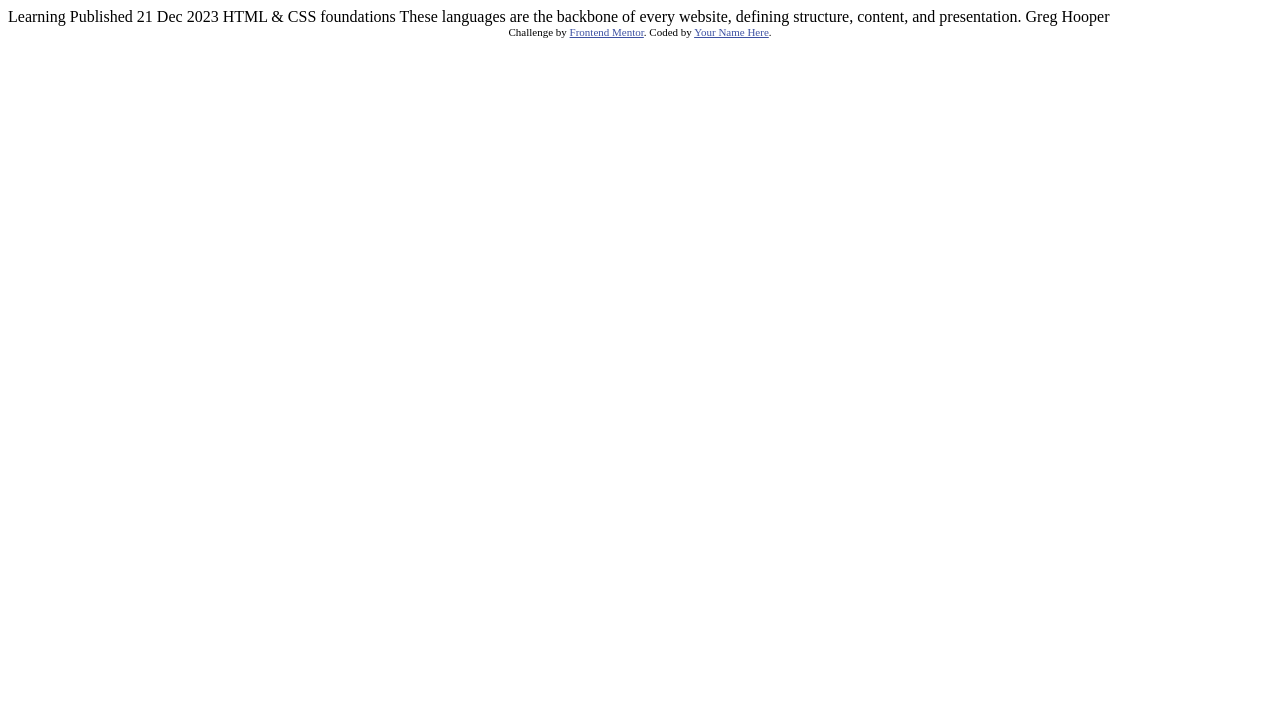
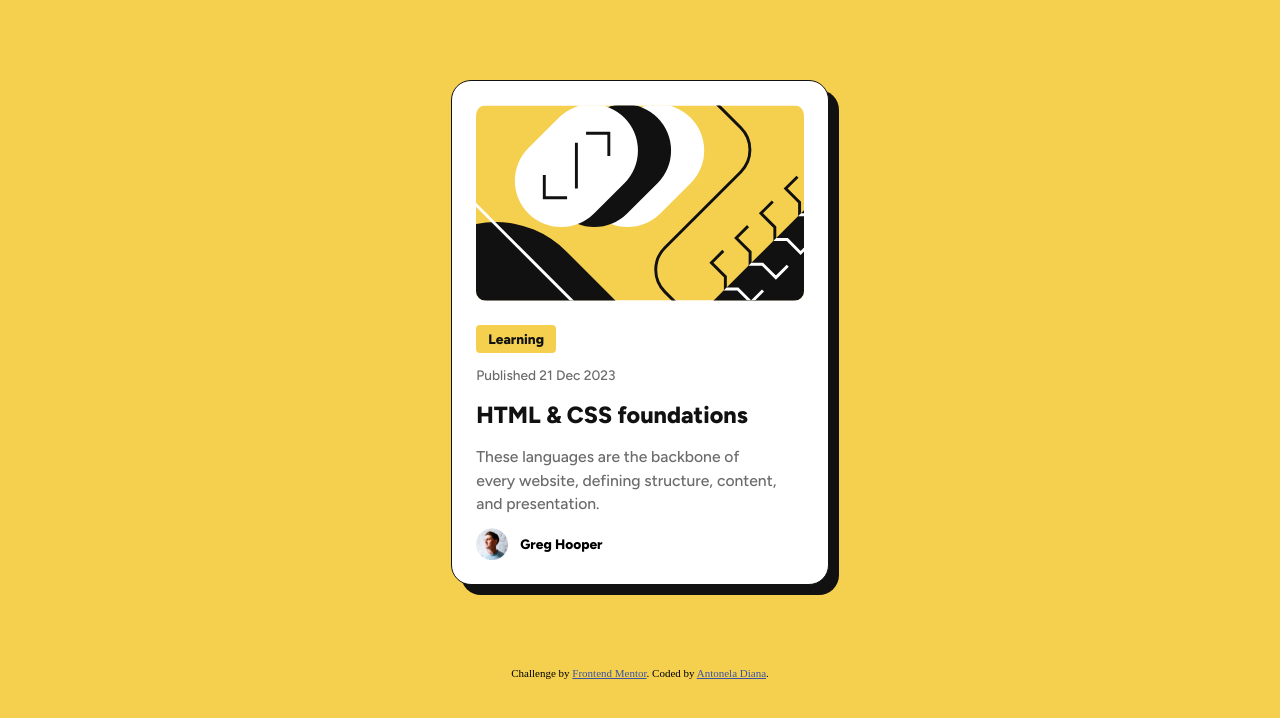
Before and after one commit to antoneladiana/2-blog-preview-card, a plain HTML site: page index.html in a window 1280 px wide. Drawn offline with Linux system fonts and the light colour scheme.

Commit message:
Add styles

```diff
--- a/index.html
+++ b/index.html
@@ -1,34 +1,66 @@
-<!DOCTYPE html>
+<!doctype html>
 <html lang="en">
   <head>
-  <meta charset="UTF-8">
-  <meta name="viewport" content="width=device-width, initial-scale=1.0"> <!-- displays site properly based on user's device -->
+    <meta charset="UTF-8" />
+    <meta name="viewport" content="width=device-width, initial-scale=1.0" />
 
-  <link rel="icon" type="image/png" sizes="32x32" href="./assets/images/favicon-32x32.png">
+    <!-- Title -->
+    <link
+      rel="icon"
+      type="image/png"
+      sizes="32x32"
+      href="./assets/images/favicon-32x32.png"
+    />
+    <title>Frontend Mentor | Blog Preview Card</title>
 
-  <title>Frontend Mentor | Blog preview card</title>
+    <!-- Google Fonts -->
+    <link rel="preconnect" href="https://fonts.googleapis.com" />
+    <link rel="preconnect" href="https://fonts.gstatic.com" crossorigin />
+    <link
+      href="https://fonts.googleapis.com/css2?family=Figtree:ital,wght@0,300..900;1,300..900&display=swap"
+      rel="stylesheet"
+    />
 
-  <!-- Feel free to remove these styles or customise in your own stylesheet 👍 -->
-  <style>
-    .attribution { font-size: 0.6875rem; text-align: center; }
-    .attribution a { color: hsl(228, 45%, 44%); }
-  </style>
+    <!-- CSS -->
+    <link rel="stylesheet" href="styles/reset.css" />
+    <link rel="stylesheet" href="styles/main.css" />
+    <style></style>
   </head>
   <body>
+    <!-- Main Content -->
+    <main>
+      <article class="card">
+        <img
+          class="card__image"
+          src="assets/images/illustration-article.svg"
+          alt=""
+        />
+        <div class="card__content">
+          <span class="card__badge">Learning</span>
+          <span class="card__date">Published 21 Dec 2023</span>
+          <a class="card__title" href="#">HTML & CSS foundations</a>
+          <!-- <h1 class="card__title">HTML & CSS foundations</h1> -->
+          <p class="card__description">
+            These languages are the backbone of every website, defining
+            structure, content, and presentation.
+          </p>
+          <div class="card__author">
+            <img
+              class="author__avatar"
+              src="assets/images/image-avatar.webp"
+              alt="Avatar of Greg Hooper."
+            />
+            <span class="author__name">Greg Hooper</span>
+          </div>
+        </div>
+      </article>
+    </main>
 
-  Learning
-
-  Published 21 Dec 2023
-
-  HTML & CSS foundations
-
-  These languages are the backbone of every website, defining structure, content, and presentation.
-
-  Greg Hooper
-
+    <!-- Attribution -->
     <footer class="attribution">
-    Challenge by <a href="https://www.frontendmentor.io?ref=challenge">Frontend Mentor</a>.
-    Coded by <a href="#">Your Name Here</a>.
+      Challenge by
+      <a href="https://www.frontendmentor.io?ref=3">Frontend Mentor</a>. Coded
+      by <a href="https://antoneladiana.github.io/">Antonela Diana</a>.
     </footer>
   </body>
 </html>
--- a/styles/main.css
+++ b/styles/main.css
@@ -0,0 +1,134 @@
+/* ========================================================================
+   GLOBAL STYLES
+======================================================================== */
+
+/* Variables */
+:root {
+  --color-yellow: #f4d04e;
+  --color-gray-950: #111111;
+  --color-gray-500: #6b6b6b;
+  --color-white: #ffffff;
+  --font-text-preset-1:
+    800 clamp(1.25rem, 1.162rem + 0.3756vw, 1.5rem)/1.5 "Figtree", sans-serif;
+  --font-text-preset-2:
+    500 clamp(0.875rem, 0.831rem + 0.1878vw, 1rem)/1.5 "Figtree", sans-serif;
+  --font-text-preset-3:
+    500 clamp(0.75rem, 0.706rem + 0.1878vw, 0.875rem)/1.5 "Figtree", sans-serif;
+  --font-text-preset-3-bold:
+    800 clamp(0.75rem, 0.706rem + 0.1878vw, 0.875rem)/1.5 "Figtree", sans-serif;
+  --spacing-300: 24px;
+  --spacing-150: 12px;
+  --spacing-100: 8px;
+  --spacing-50: 4px;
+}
+
+/* Scroll behavior */
+@media screen and (prefers-reduced-motion: no-preference) {
+  html {
+    scroll-behavior: smooth;
+  }
+}
+
+body {
+  background-color: var(--color-yellow);
+}
+
+/* ========================================================================
+    COMPONENTS
+======================================================================== */
+
+/* Main */
+main {
+  display: flex;
+  align-items: center;
+  justify-content: center;
+  margin-block-start: clamp(2rem, 10vh, 6rem);
+}
+
+/* Card */
+.card {
+  background-color: var(--color-white);
+  border: 1px solid var(--color-gray-950);
+  box-shadow: 10px 10px 0 var(--color-gray-950);
+  border-radius: 20px;
+  display: flex;
+  flex-direction: column;
+  padding: var(--spacing-300);
+  max-width: clamp(20.5625rem, 19.3081rem + 5.3521vw, 24.125rem);
+  gap: var(--spacing-300);
+}
+
+.card__image {
+  border-radius: 10px;
+}
+
+/* Card Content */
+
+.card__content {
+  display: flex;
+  flex-direction: column;
+  align-items: flex-start;
+  gap: var(--spacing-150);
+}
+
+.card__badge {
+  color: var(--color-gray-950);
+  background-color: var(--color-yellow);
+  font: var(--font-text-preset-3-bold);
+  padding: var(--spacing-50) var(--spacing-150);
+  border-radius: var(--spacing-50);
+}
+
+.card__date {
+  color: var(--color-gray-500);
+  font: var(--font-text-preset-3);
+}
+
+.card__title {
+  text-decoration: none;
+  color: var(--color-gray-950);
+  font: var(--font-text-preset-1);
+}
+
+.card__title:hover,
+.card__title:active,
+.card__title:focus {
+  color: var(--color-yellow);
+}
+
+.card__description {
+  color: var(--color-gray-500);
+  font: var(--font-text-preset-2);
+}
+
+/* Card Author */
+
+.card__author {
+  display: flex;
+  align-items: center;
+  gap: var(--spacing-150);
+}
+
+.author__avatar {
+  max-width: 100%;
+  height: auto;
+  width: 2rem;
+}
+
+.author__name {
+  font: var(--font-text-preset-3-bold);
+}
+
+/* Footer */
+
+footer {
+  margin-top: 5rem;
+}
+
+.attribution {
+  font-size: 0.6875rem;
+  text-align: center;
+}
+.attribution a {
+  color: hsl(228, 45%, 44%);
+}
```
Lines whose indentation alone changed are shown as unchanged.
